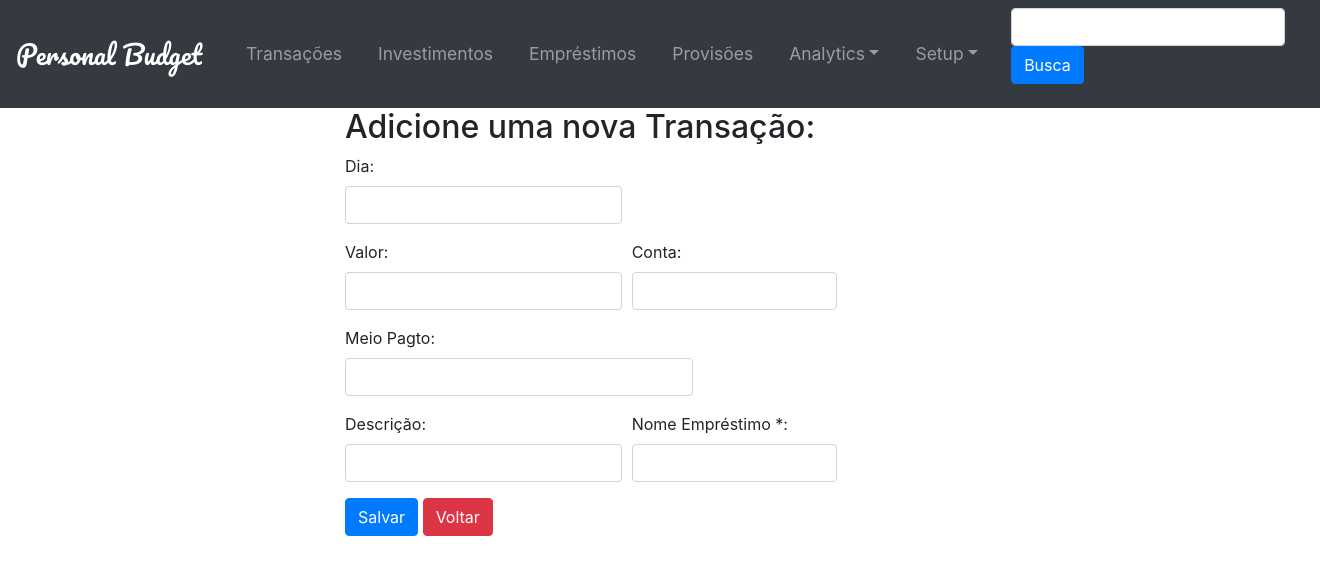
After one commit to mora72/fcweb, a Django app: page /trans/transnew/ in a window 1320 px wide. The commit adds this page. Shown: the top 575 px of the page. Run offline with Django 3.2, Linux system fonts and the light colour scheme; some libraries are stand-ins or nearby versions.

Commit message:
5o Commit

```diff
--- a/core/arquivos/__init__.py
+++ b/core/arquivos/__init__.py
@@ -3,7 +3,6 @@ import pickle
 
 
 def abrearquivo(nomelista):
-    arq = []
     listaarqs = {'listameiosaldo': '/Users/carlo/PycharmProjects/fc/basemeiossaldo.pck1',
                  'listameios': '/Users/carlo/PycharmProjects/fc/basemeios.pck1',
                  'listacontas': '/Users/carlo/PycharmProjects/fc/basecontas.pck1',
@@ -15,6 +14,20 @@ def abrearquivo(nomelista):
                  }
     arq = Arquivolista(listaarqs[nomelista])
     return arq.ler()
+
+
+def fechaarquivo(nomelista, lista):
+    listaarqs = {'listameiosaldo': '/Users/carlo/PycharmProjects/fc/basemeiossaldo.pck1',
+                 'listameios': '/Users/carlo/PycharmProjects/fc/basemeios.pck1',
+                 'listacontas': '/Users/carlo/PycharmProjects/fc/basecontas.pck1',
+                 'listacontasprevisto': '/Users/carlo/PycharmProjects/fc/basecontasprevisto.pck1',
+                 'listacontaprovisaosaldo': '/Users/carlo/PycharmProjects/fc/basecontaprovisaosaldo.pck1',
+                 'listatrans': '/Users/carlo/PycharmProjects/fc/basetrans.pck1',
+                 'listainvest': '/Users/carlo/PycharmProjects/fc/baseinvest.pck1',
+                 'listaemprest': '/Users/carlo/PycharmProjects/fc/baseemprest.pck1'
+                 }
+    arq = Arquivolista(listaarqs[nomelista])
+    arq.gravar(lista)
 
 
 class Arquivolista:
--- a/core/forms.py
+++ b/core/forms.py
@@ -1,189 +1,59 @@
 from django import forms
-from .models import Grupo, Integrante
 from crispy_forms.helper import FormHelper
 from crispy_forms.layout import Layout, Row, Column, Submit, HTML
-from django.forms.widgets import Select
+# from django.forms.widgets import Select
 
 
-class GrupoForm(forms.ModelForm):
+class TransFormEdit(forms.Form):
+    trans_dia = forms.IntegerField(
+        label="Dia: ",
+        required=True
+    )
+    trans_valor = forms.FloatField(
+        label="Valor: ",
+        required=True
+    )
+    trans_conta = forms.CharField(
+        label="Conta: ",
+        max_length=20,
+        required=True
+    )
+    trans_meio = forms.CharField(
+        label="Meio Pagto: ",
+        max_length=2,
+        required=True
+    )
+    trans_descr = forms.CharField(
+        label="Descrição: ",
+        max_length=80,
+        required=False
+    )
+    trans_emprest = forms.CharField(
+        label="Nome Empréstimo *: ",
+        max_length=30,
+        required=False
+    )
+
     def __init__(self, *args, **kwargs):
-        super(GrupoForm, self).__init__(*args, **kwargs)
+        super(TransFormEdit, self).__init__(*args, **kwargs)
         self.helper = FormHelper(self)
-
         self.helper.layout = Layout(
             Row(
-                Column('cidade', css_class='form-group col-md-4 mb-0'),
-                Column('uf', css_class='form-group col-md-3 mb-0'),
+                Column('trans_dia', css_class='form-group col-md-4 mb-0')
+            ),
+            Row(
+                Column('trans_valor', css_class='form-group col-md-4 mb-0'),
+                Column('trans_conta', css_class='form-group col-md-3 mb-0'),
                 css_class='form-row'
             ),
             Row(
-                Column('dataini', css_class='form-group col-md-5 mb-0')
+                Column('trans_meio', css_class='form-group col-md-5 mb-0')
             ),
             Row(
-                Column('nomecontato', css_class='form-group col-md-4 mb-0'),
-                Column('telefonecontato', css_class='form-group col-md-3 mb-0'),
+                Column('trans_descr', css_class='form-group col-md-4 mb-0'),
+                Column('trans_emprest', css_class='form-group col-md-3 mb-0'),
                 css_class='form-row'
             ),
-            Row(
-                Column('status', css_class='form-group col-md-4 mb-0')
-            )
+            Submit('submit', 'Salvar'),
+            HTML('<a class="btn btn-danger" href="/trans/">Voltar</a>')
         )
-
-        for f in self.fields:
-            #  self.fields[f].label = _(self.fields[f].label)
-            if isinstance(self.fields[f].widget, Select):
-                self.fields[f].widget.attrs['disabled'] = 'disabled'
-            else:
-                self.fields[f].widget.attrs['readonly'] = 'readonly'
-
-    class Meta:
-        model = Grupo
-        fields = ('status', 'cidade', 'uf', 'dataini', 'nomecontato', 'telefonecontato')
-        labels = {
-            'status': 'Situação do Grupo: ',
-            'dataini': 'Data de Início (AAAA/MM/DD):',
-            'nomecontato': 'Nome para Contato: ',
-            'telefonecontato': 'Telefone de Contato: ',
-            'uf': 'Estado: ',
-            'cidade': 'Cidade: '
-        }
-
-
-class GrupoFormEdit(forms.ModelForm):
-    def __init__(self, *args, **kwargs):
-        super(GrupoFormEdit, self).__init__(*args, **kwargs)
-        self.helper = FormHelper(self)
-        self.helper.layout = Layout(
-            Row(
-                Column('nome', css_class='form-group col-md-4 mb-0')
-            ),
-            Row(
-                Column('cidade', css_class='form-group col-md-4 mb-0'),
-                Column('uf', css_class='form-group col-md-3 mb-0'),
-                css_class='form-row'
-            ),
-            Row(
-                Column('dataini', css_class='form-group col-md-5 mb-0')
-            ),
-            Row(
-                Column('nomecontato', css_class='form-group col-md-4 mb-0'),
-                Column('telefonecontato', css_class='form-group col-md-3 mb-0'),
-                css_class='form-row'
-            ),
-            Row(
-                Column('status', css_class='form-group col-md-4 mb-0')
-            ),
-            Submit('submit', 'Salvar'),
-            HTML('<a class="btn btn-danger" href="/">Voltar</a>')
-        )
-
-    class Meta:
-        model = Grupo
-        fields = ('nome', 'status', 'cidade', 'uf', 'dataini', 'nomecontato', 'telefonecontato')
-        labels = {
-            'nome': 'Nome do Grupo: ',
-            'status': 'Situação do Grupo: ',
-            'dataini': 'Data de Início (MM/DD/AAAA):',
-            'nomecontato': 'Nome do Contato: ',
-            'telefonecontato': 'Telefone de Contato: ',
-            'uf': 'Estado: ',
-            'cidade': 'Cidade: '
-        }
-
-
-class IntegranteForm(forms.ModelForm):
-    def __init__(self, *args, **kwargs):
-        super(IntegranteForm, self).__init__(*args, **kwargs)
-        self.helper = FormHelper(self)
-
-        self.helper.layout = Layout(
-            Row(
-                Column('grupo', css_class='form-group col-md-3 mb-0'),
-                Column('cidade', css_class='form-group col-md-3 mb-0'),
-                Column('uf', css_class='form-group col-md-2 mb-0')
-            ),
-            Row(
-                Column('telefone', css_class='form-group col-md-2 mb-0'),
-                Column('email', css_class='form-group col-md-4 mb-0'),
-                Column('status', css_class='form-group col-md-3 mb-0')
-            ),
-            Row(
-                Column('genero', css_class='form-group col-md-2 mb-0'),
-                Column('estadocivil', css_class='form-group col-md-2 mb-0'),
-                Column('datanasc', css_class='form-group col-md-4 mb-0')
-            ),
-        )
-
-        for f in self.fields:
-            #  self.fields[f].label = _(self.fields[f].label)
-            if isinstance(self.fields[f].widget, Select):
-                self.fields[f].widget.attrs['disabled'] = 'disabled'
-            else:
-                self.fields[f].widget.attrs['readonly'] = 'readonly'
-
-    class Meta:
-        model = Integrante
-        fields = ('grupo', 'cidade', 'uf', 'genero', 'datanasc', 'estadocivil',
-                  'telefone', 'email', 'status')
-        labels = {
-            'grupo': 'Grupo: ',
-            'cidade': 'Cidade: ',
-            'uf': 'UF: ',
-            'genero': 'Gênero: ',
-            'datanasc': 'Data Nascimento AAAA/MM/DD:',
-            'estadocivik': 'Estado Civil: ',
-            'telefone': 'Telefone: ',
-            'email': 'Email: ',
-            'status': 'Situação: '
-        }
-
-
-class IntegranteFormEdit(forms.ModelForm):
-    def __init__(self, *args, **kwargs):
-        super(IntegranteFormEdit, self).__init__(*args, **kwargs)
-
-        self.helper = FormHelper(self)
-        self.helper.layout = Layout(
-            Row(
-                Column('nome', css_class='form-group col-md-4 mb-0')
-            ),
-            #  Row(Column('foto', css_class='form-group col-md-6 mb-0')),
-            Row(
-                Column('grupo', css_class='form-group col-md-3 mb-0'),
-                Column('cidade', css_class='form-group col-md-3 mb-0'),
-                Column('uf', css_class='form-group col-md-3 mb-0')
-            ),
-            Row(
-                Column('telefone', css_class='form-group col-md-2 mb-0'),
-                Column('email', css_class='form-group col-md-4 mb-0'),
-                Column('status', css_class='form-group col-md-3 mb-0')
-            ),
-            Row(
-                Column('genero', css_class='form-group col-md-2 mb-0'),
-                Column('estadocivil', css_class='form-group col-md-2 mb-0'),
-                Column('datanasc', css_class='form-group col-md-4 mb-0')
-            ),
-            Row(
-                Column('foto', css_class='form-group col-md-5 mb-0')
-            ),
-            Submit('submit', 'Salvar'),
-            HTML('<a class="btn btn-danger" href="/integrantes/">Voltar</a>')
-        )
-
-    class Meta:
-        model = Integrante
-        fields = ('nome', 'grupo', 'cidade', 'uf', 'genero', 'datanasc', 'estadocivil',
-                  'telefone', 'email', 'status', 'foto')
-        labels = {
-            'nome': 'Nome do Integrante: ',
-            'grupo': 'Grupo: ',
-            'cidade': 'Cidade: ',
-            'uf': 'UF: ',
-            'genero': 'Gênero: ',
-            'datanasc': 'Data Nascimento MM/DD/AAAA:',
-            'estadocivik': 'Estado Civil: ',
-            'telefone': 'Telefone: ',
-            'email': 'Email: ',
-            'status': 'Situação: ',
-            'foto': 'Foto: '
-        }
--- a/core/templates/core/trans.html
+++ b/core/templates/core/trans.html
@@ -24,7 +24,7 @@
         <div class="col-md-2 btntransnew-div">
             <!-- Configuração do botão criar -->
             <!-- <h2>Transações</h2> -->
-            <a class="fas fa-plus btn btn-primary" id="btntransnew" href="/transnew">&nbsp Criar</a>
+            <a class="fas fa-plus btn btn-primary" id="btntransnew" href="/trans/transnew">&nbsp Criar</a>
         </div>
     </div>
 
--- /dev/null
+++ b/core/templates/core/transnew.html
@@ -0,0 +1,14 @@
+{% extends 'base.html' %}
+{% load crispy_forms_tags %}
+
+{% block title %}Adicionar Transação{% endblock %}
+
+{% block content %}
+<div class="offset-3 col-8 transnew-div">
+    <h2>Adicione uma nova Transação:</h2>
+    <form method="POST">
+        {% csrf_token %}
+        {% crispy form %}
+    </form>
+</div>
+{% endblock %}
--- a/core/urls.py
+++ b/core/urls.py
@@ -4,4 +4,5 @@ from . import views
 urlpatterns = [
     path('', views.main_dash),
     path('trans/', views.trans_list),
+    path('trans/transnew/', views.trans_new)
 ]
--- a/core/views.py
+++ b/core/views.py
@@ -1,6 +1,7 @@
-from django.shortcuts import render
+from django.shortcuts import render, redirect
 from core.arquivos import *
 from datetime import date
+from .forms import TransFormEdit
 
 
 def main_dash(request):
@@ -118,3 +119,30 @@ def trans_list(request):
         listatransfiltro = listatrans
     return render(request, 'core/trans.html', {'listatransfiltro': listatransfiltro, 'listameios': listameios,
                                                'filtermeioatual': filtermeio})
+
+
+def trans_new(request):
+    anotrabalho = date.today().year
+    mestrabalho = date.today().month
+
+    listatrans = abrearquivo('listatrans')
+
+    if request.method == 'POST':
+        form = TransFormEdit(request.POST)
+        if form.is_valid():
+            registrotrans = {'ano': anotrabalho,
+                             'mes': mestrabalho,
+                             'dia': int(form['trans_dia'].value()),
+                             'valor': float(form['trans_valor'].value()),
+                             'conta': form['trans_conta'].value(),
+                             'descr': form['trans_descr'].value(),
+                             'meio': form['trans_meio'].value(),
+                             'nomeemprest': form['trans_emprest'].value()}
+            listatrans.append(registrotrans.copy())
+            fechaarquivo('listatrans', listatrans)
+            return redirect('/trans/')
+        else:
+            return render(request, 'core/transnew.html', {'form': form})
+    else:
+        form = TransFormEdit()
+        return render(request, 'core/transnew.html', {'form': form})
```
